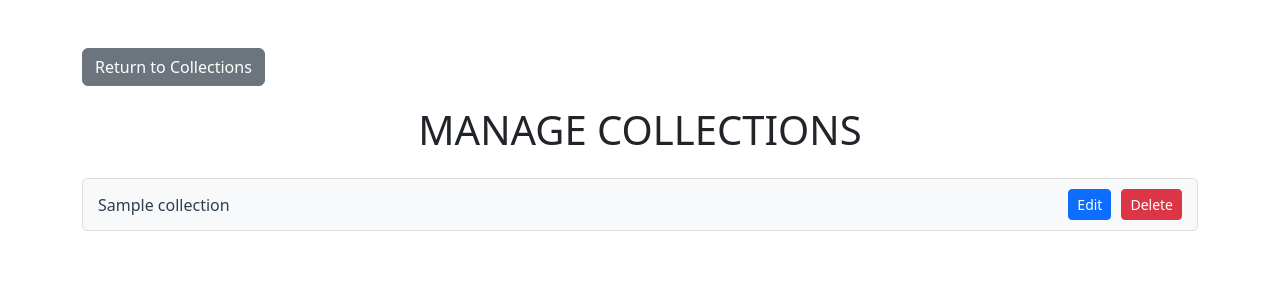
After one commit to fahmeed-nabi/MelodyStack-Catalogue-App, a Django app: template music/templates/music/manage_collections.html in a window 1280 px wide. The commit adds this page. Shown: the top 300 px of the page. Run offline with Django 5.2, Linux system fonts and the light colour scheme; the template is opened without the code that fills it: most values are stand-ins (such as "Sample title", 1, 10 or a date in 2020).

Commit message:
add manage collections for librarians

```diff
--- a/music/models.py
+++ b/music/models.py
@@ -87,6 +87,11 @@ class Collection(models.Model):
         except Patron.DoesNotExist:
             return False
 
+    # Delete all items associated with this collection
+    def delete(self, *args, **kwargs):
+        self.items.all().delete()
+        super().delete(*args, **kwargs)
+
     def __str__(self):
         return self.title
 
--- a/music/templates/music/collections_page.html
+++ b/music/templates/music/collections_page.html
@@ -114,6 +114,9 @@
                     <div class="mt-4">
                         <a href="{% url 'create_collection_item' %}" class="btn btn-success btn-custom w-100">Create New Collection or Item</a>
                     </div>
+                    <div class="mt-2">
+                        <a href="{% url 'manage_collections' %}" class="btn btn-primary btn-custom w-100">Manage Collections</a>
+                    </div>
                 {% endif %}
             </div>
 
--- /dev/null
+++ b/music/templates/music/manage_collections.html
@@ -0,0 +1,65 @@
+{% load static %}
+<!DOCTYPE html>
+<html lang="en">
+<head>
+    <meta charset="UTF-8">
+    <meta name="viewport" content="width=device-width, initial-scale=1.0">
+    <title>Manage Collections</title>
+    <link rel="stylesheet" href="https://cdn.jsdelivr.net/npm/bootstrap@5.3.0/dist/css/bootstrap.min.css">
+    <style>
+        .collection-item {
+            display: flex;
+            justify-content: space-between;
+            align-items: center;
+            padding: 10px 15px;
+            border: 1px solid #ddd;
+            border-radius: 5px;
+            margin-bottom: 10px;
+            background-color: #f8f9fa;
+        }
+        .collection-item:hover {
+            background-color: #e9ecef;
+        }
+        .collection-title {
+            font-weight: 500;
+            color: #2c3e50;
+        }
+        .action-buttons {
+            display: flex;
+            gap: 10px;
+        }
+        .return-button {
+            margin-bottom: 20px;
+        }
+    </style>
+</head>
+<body>
+    <div class="container my-5">
+        <!-- Return to Collections Button -->
+        <div class="text-start return-button">
+            <a href="{% url 'collections' %}" class="btn btn-secondary">Return to Collections</a>
+        </div>
+
+        <h1 class="text-center text-uppercase fw-light text-dark mb-4">Manage Collections</h1>
+
+        {% if collections %}
+            {% for collection in collections %}
+                <div class="collection-item">
+                    <!-- Collection Title -->
+                    <span class="collection-title">{{ collection.title }}</span>
+
+                    <!-- Action Buttons -->
+                    <div class="action-buttons">
+                        <a href="{% url 'edit_collection' collection.title|slugify %}" class="btn btn-primary btn-sm">Edit</a>
+                        <a href="{% url 'delete_collection' collection.title|slugify %}" class="btn btn-danger btn-sm">Delete</a>
+                    </div>
+                </div>
+            {% endfor %}
+        {% else %}
+            <p class="text-center text-muted fs-5 mt-4">No collections available.</p>
+        {% endif %}
+    </div>
+
+    <script src="https://cdn.jsdelivr.net/npm/bootstrap@5.3.0/dist/js/bootstrap.bundle.min.js"></script>
+</body>
+</html>
--- a/music/urls.py
+++ b/music/urls.py
@@ -12,4 +12,7 @@ urlpatterns = [
     path('patron/settings/', views.patron_settings_view, name='patron_settings'),
     path('librarian/settings/', views.librarian_settings_view, name='librarian_settings'),
     path('librarian/create_collection_item/', views.create_collection_item, name='create_collection_item'),
+    path('librarian/manage_collections/', views.manage_collections, name='manage_collections'),
+    path('edit_collection/<slug:title>/', views.edit_collection, name='edit_collection'),
+    path('delete_collection/<slug:title>/', views.delete_collection, name='delete_collection'),
 ]
```
Also changed, not shown: music/templates/music/delete_collection.html (added, +23 -0 lines), music/templates/music/edit_collection.html (added, +32 -0 lines), music/views.py (+66 -11 lines), music/migrations/0020_collection_slug.py (added).
